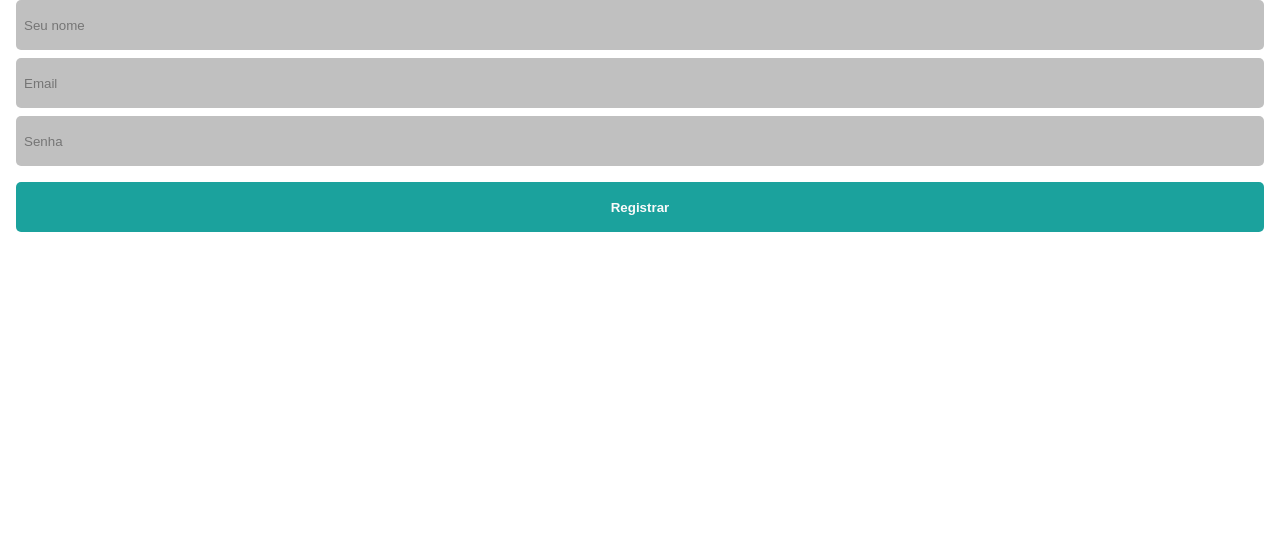
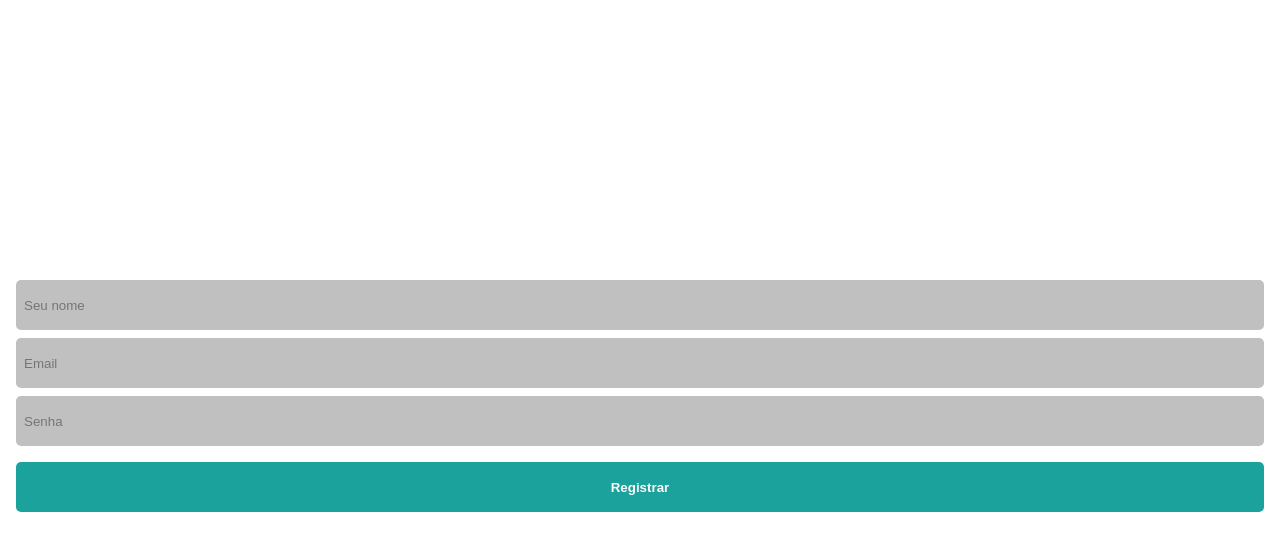
Before and after one commit to sergiomos/cake-boss, a React (Create React App) app in the folder packages/web/: page /singUp in a window 1280 px wide. Shown: the top 550 px of the page. Built offline with nearby package versions, Linux system fonts and the light colour scheme; no server answers.

Commit message:
style: singup form

```diff
--- a/packages/web/src/components/SingUpForm/index.jsx
+++ b/packages/web/src/components/SingUpForm/index.jsx
@@ -1,4 +1,4 @@
-import React from 'react';
+import React, { useState } from 'react';
 // import { func } from 'prop-types';
 
 import TextInput from '../TextInput';
@@ -6,7 +6,18 @@ import SubmitButton from '../SubmitButton';
 
 import { Container, Form } from './style';
 
-const LoginForm = () => (
+const LoginForm = () => {
+  const [newUser, setNewUser] = useState({});
+
+  const handleInputChange = ({ target }) => {
+    const { name, value } = target;
+
+    setNewUser({
+      ...newUser,
+      [name]: value,
+    });
+  };
+  return (
     <Container>
       <Form onSubmit={(e) => {
         e.preventDefault();
@@ -16,16 +27,22 @@ const LoginForm = () => (
           type="text"
           placeholder="Seu nome"
           required
+          name="nome"
+          onChange={handleInputChange}
           minLength={3}
         />
         <TextInput
+          onChange={handleInputChange}
           type="email"
           placeholder="Email"
+          name="email"
           required
         />
         <TextInput
           type="password"
+          onChange={handleInputChange}
           placeholder="Senha"
+          name="password"
           required
           minLength={6}
         />
@@ -33,7 +50,6 @@ const LoginForm = () => (
         <SubmitButton
           type="submit"
           bgColor="#1BA29D"
-        // disabled={loginStatus === 'loading'}
         >
           Registrar
           {/* {loginStatus === 'loading' ? 'Carregando' : 'Entrar'} */}
@@ -42,6 +58,7 @@ const LoginForm = () => (
       </Form>
     </Container>
   );
+};
 
 // LoginForm.propTypes = {
 //   handleUserLogin: func,
--- a/packages/web/src/pages/singIn/index.jsx
+++ b/packages/web/src/pages/singIn/index.jsx
@@ -5,7 +5,6 @@ import LoginForm from '../../components/LoginForm';
 
 import {
   Container,
-  Box,
   StatusMessage,
   RegisterMessage,
   RegisterMessageLink,
@@ -41,7 +40,6 @@ const Login = () => {
 
   return (
     <Container>
-      <Box>
       <StatusMessage
         loginStatus={loginStatus}
       >
@@ -56,7 +54,6 @@ const Login = () => {
         {' '}
         <RegisterMessageLink href="/singUp">Cadastre-se aqui</RegisterMessageLink>
       </RegisterMessage>
-      </Box>
     </Container>
   );
 };
--- a/packages/web/src/pages/singIn/style.js
+++ b/packages/web/src/pages/singIn/style.js
@@ -1,21 +1,11 @@
 import styled from 'styled-components';
 
 export const Container = styled.div`
-  width: 100%;
   height: 100vh;
   display: flex;
   flex-direction: column;
+  justify-content: center;
   align-items: center;
-`;
-
-export const Box = styled.div`
-  width: 100%;
-  margin: auto;
-  align-self: center;
-
-  @media(min-width: 350px) {
-    width: 350px;
-  }
 `;
 
 export const StatusMessage = styled.strong`
--- a/packages/web/src/pages/singUp/index.jsx
+++ b/packages/web/src/pages/singUp/index.jsx
@@ -1,9 +1,13 @@
 import React from 'react';
+
+import { Container } from './style';
 
 import SingUpForm from '../../components/SingUpForm';
 
 const SingUp = () => (
-  <SingUpForm />
+  <Container>
+    <SingUpForm />
+  </Container>
 );
 
 export default SingUp;
--- a/packages/web/src/pages/singUp/style.js
+++ b/packages/web/src/pages/singUp/style.js
@@ -0,0 +1,11 @@
+import styled from 'styled-components';
+
+export const Container = styled.div`
+  height: 100vh;
+  display: flex;
+  flex-direction: column;
+  justify-content: center;
+  align-items: center;
+`;
+
+export const Container2 = styled.div``;
```
Lines whose indentation alone changed are shown as unchanged.
